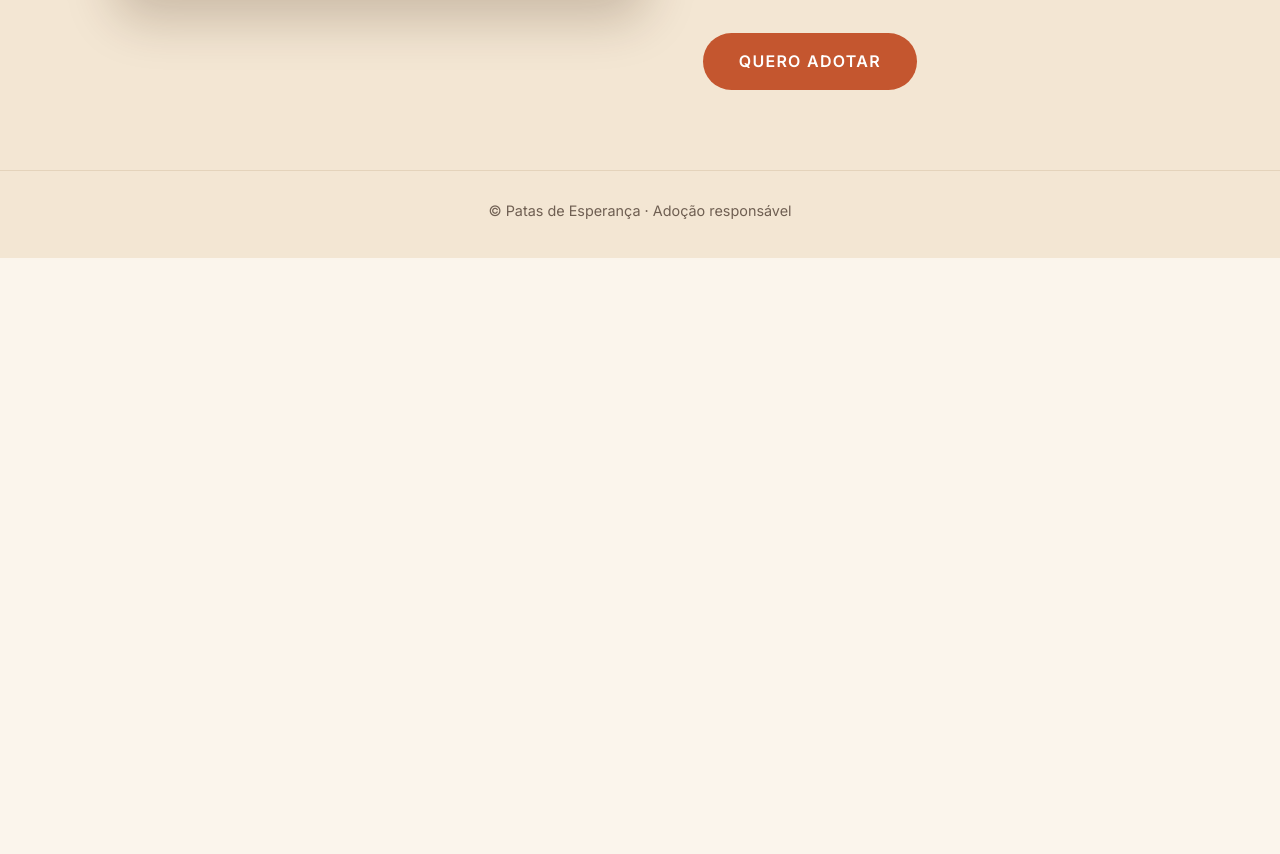
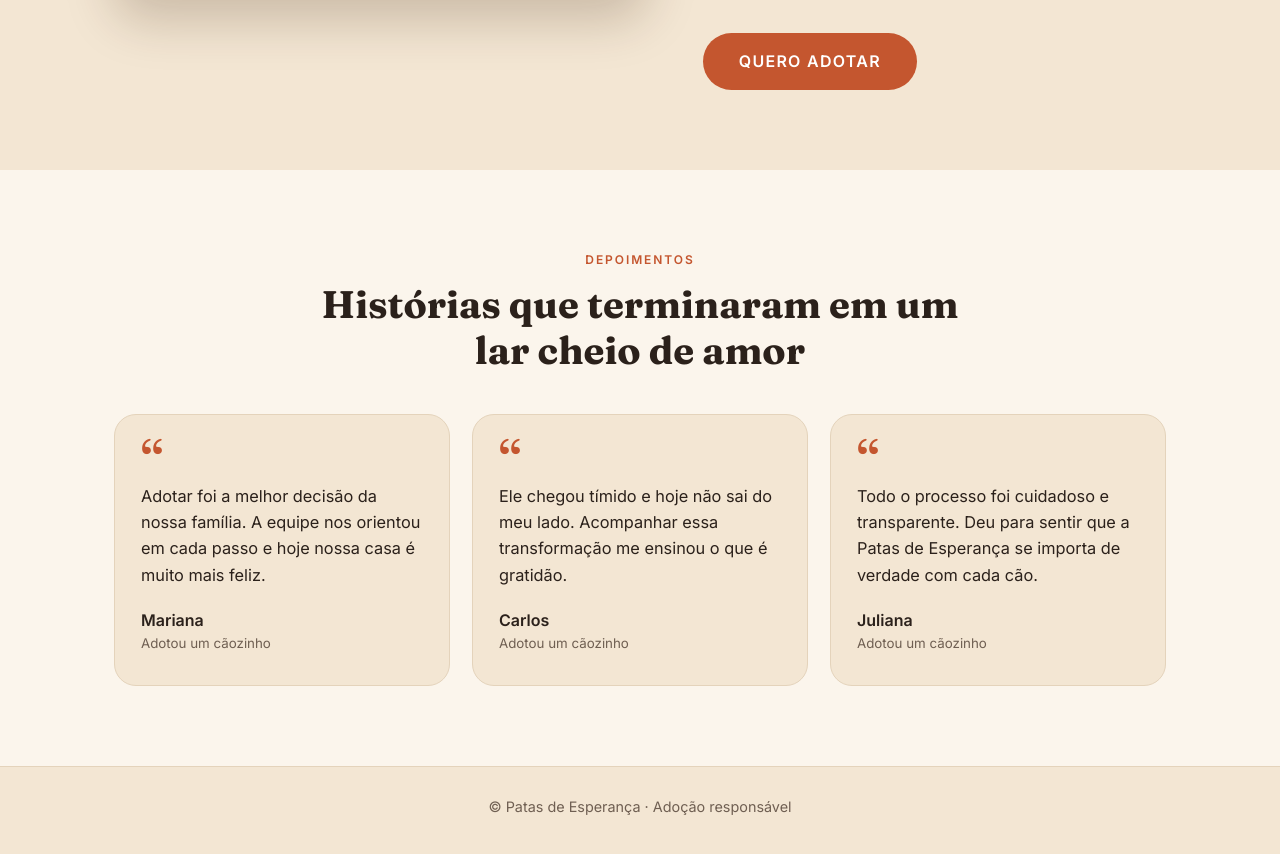
Before and after one commit to Gabrielcarvalhovl16/patas_esperanca, a plain HTML site: page index.html in a window 1280 px wide. Shown: the part 1149-2003 px from the top of the page. Before the commit the page ends 1407 px from the top, so only its background shows below. Drawn offline with Linux system fonts and the light colour scheme.

Commit message:
Add files via upload

```diff
--- a/index.html
+++ b/index.html
@@ -35,6 +35,15 @@ nav{display:flex;justify-content:space-between;align-items:center;padding:22px 0
 .points p{margin:0;color:var(--muted)}
 .btn{display:inline-block;background:var(--accent);color:var(--accent-ink);font-weight:600;letter-spacing:.08em;text-decoration:none;padding:16px 36px;border-radius:999px;transition:transform .15s}
 .btn:hover{transform:translateY(-2px)}
+.stories{padding:80px 0;text-align:center}
+.stories h2{font-size:clamp(1.7rem,3.6vw,2.4rem);margin:0 auto 40px;max-width:18em;line-height:1.2}
+.quotes{display:grid;grid-template-columns:repeat(3,1fr);gap:22px;text-align:left}
+.quote{background:var(--surface);border:1px solid var(--line);border-radius:22px;padding:30px 26px;margin:0}
+.quote::before{content:"“";font-family:Fraunces,Georgia,serif;font-size:3.2rem;line-height:.6;color:var(--accent);display:block;margin-bottom:8px}
+.quote p{margin:0 0 20px;font-size:1.02rem}
+.quote cite{font-style:normal;font-weight:600}
+.quote small{display:block;color:var(--muted);font-weight:400}
+@media (max-width:820px){.quotes{grid-template-columns:1fr}.stories{padding:56px 0}}
 footer{background:var(--surface);padding:28px 0 36px;text-align:center;color:var(--muted);font-size:.9rem;border-top:1px solid var(--line)}
 @media (max-width:820px){.grid{grid-template-columns:1fr;gap:36px}.mission{padding:56px 0}}
 </style>
@@ -78,6 +87,27 @@ footer{background:var(--surface);padding:28px 0 36px;text-align:center;color:var
     </div>
   </div>
 </section>
+<!-- ATENÇÃO: depoimentos abaixo são MODELOS. Substitua por relatos e nomes reais de adotantes (com autorização) antes de divulgar o site. -->
+<section class="stories" id="depoimentos">
+  <div class="wrap">
+    <div class="eyebrow">Depoimentos</div>
+    <h2>Histórias que terminaram em um lar cheio de amor</h2>
+    <div class="quotes">
+      <figure class="quote">
+        <p>Adotar foi a melhor decisão da nossa família. A equipe nos orientou em cada passo e hoje nossa casa é muito mais feliz.</p>
+        <cite>Mariana<small>Adotou um cãozinho</small></cite>
+      </figure>
+      <figure class="quote">
+        <p>Ele chegou tímido e hoje não sai do meu lado. Acompanhar essa transformação me ensinou o que é gratidão.</p>
+        <cite>Carlos<small>Adotou um cãozinho</small></cite>
+      </figure>
+      <figure class="quote">
+        <p>Todo o processo foi cuidadoso e transparente. Deu para sentir que a Patas de Esperança se importa de verdade com cada cão.</p>
+        <cite>Juliana<small>Adotou um cãozinho</small></cite>
+      </figure>
+    </div>
+  </div>
+</section>
 <footer>© Patas de Esperança · Adoção responsável</footer>
 <script>
 var msg="Olá! Vi o site da Patas de Esperança e tenho interesse em adotar um cachorro. Gostaria de saber mais sobre o processo de adoção.";
```
